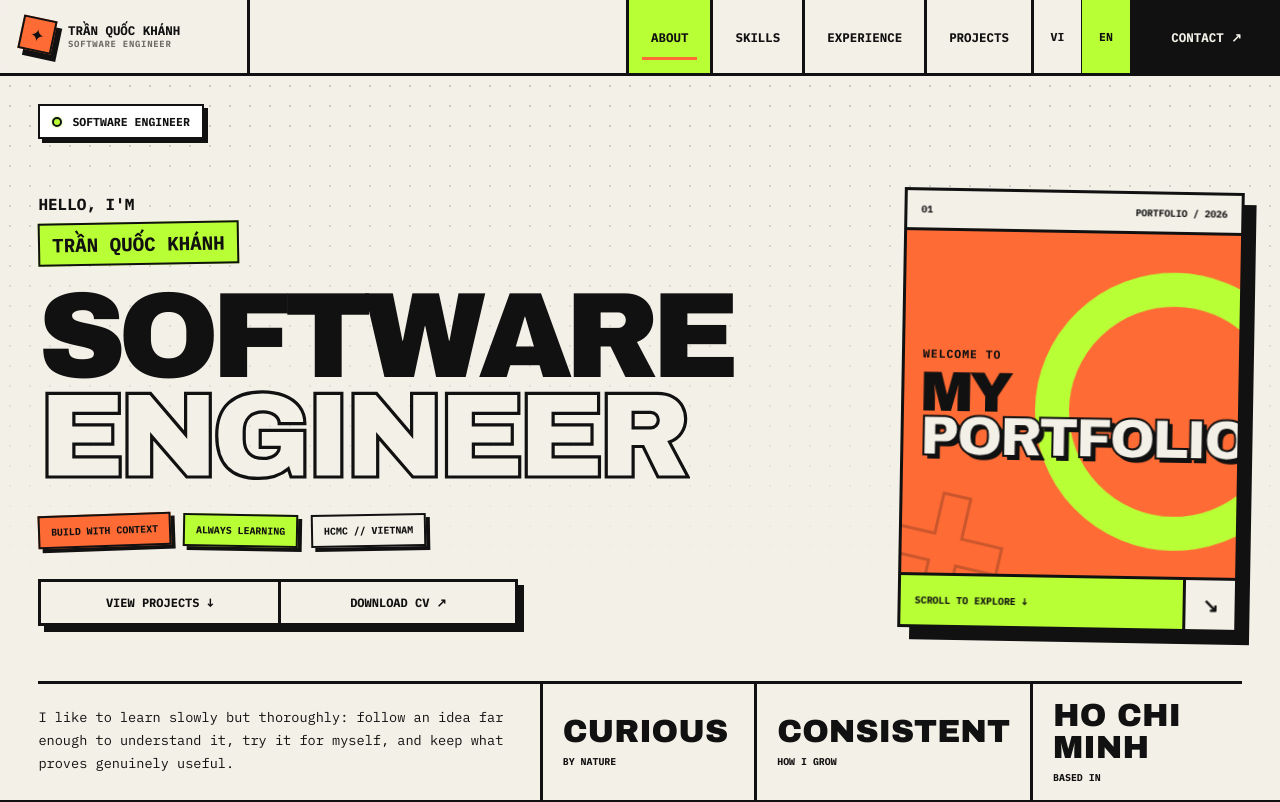
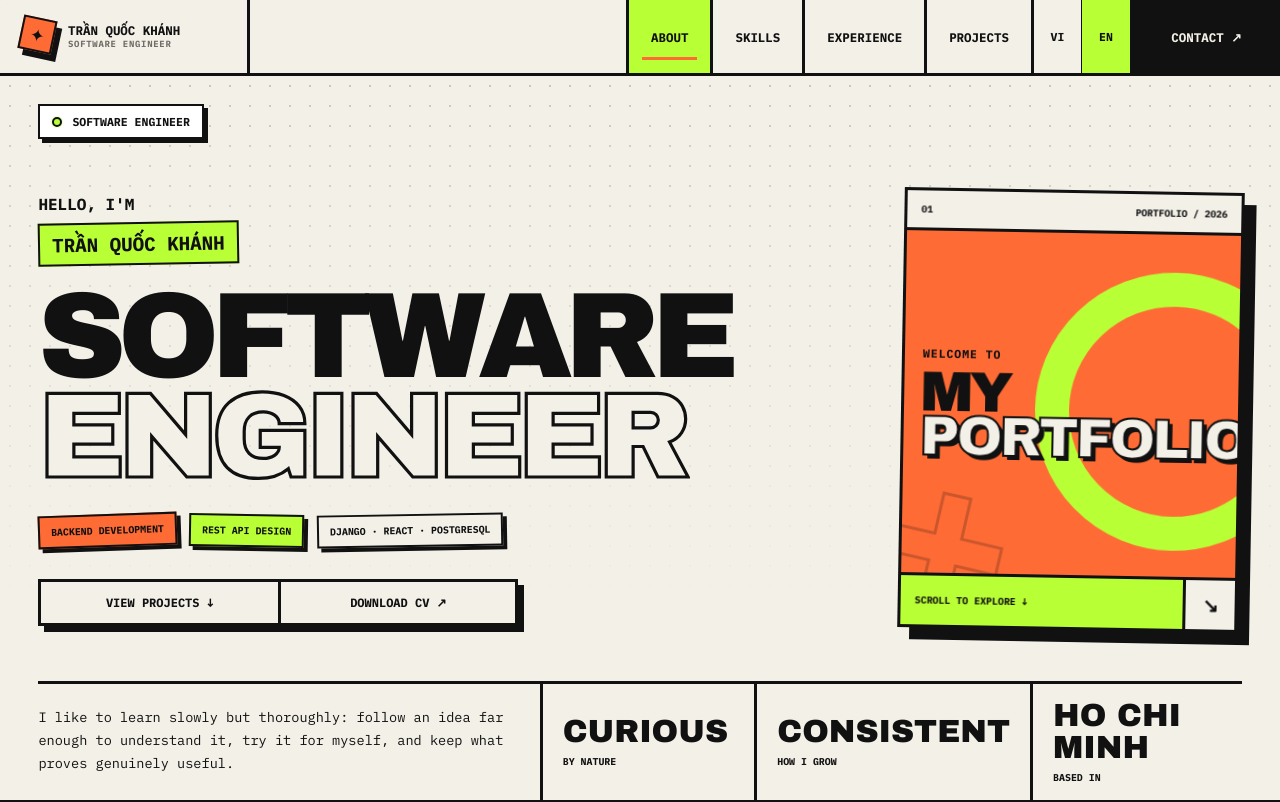
Before and after one commit to Trqkhanh17/Portfolio, a Next.js app: page / in a window 1280 px wide. Shown: the top 802 px of the page. Built offline with nearby package versions, Linux system fonts and the light colour scheme.

Commit message:
Use concrete engineering keywords in hero

```diff
--- a/app/page.tsx
+++ b/app/page.tsx
@@ -17,7 +17,7 @@ const copy = {
     resume: "TẢI CV ↗",
     summary: "Tôi học tốt nhất khi được tự tay làm: lần theo một câu hỏi đến tận gốc, thử đủ lâu để hiểu và chỉ giữ lại những điều thật sự hữu ích.",
     facts: [["ĐÀO SÂU", "CÁCH TÔI HỌC"], ["BỀN BỈ", "CÁCH TÔI TIẾN BỘ"], ["HỒ CHÍ MINH", "NƠI TÔI ĐANG SỐNG"]],
-    heroNotes: ["HIỂU RÕ · LÀM KỸ", "LUÔN SẴN SÀNG HỌC", "TP.HCM // VIỆT NAM"],
+    heroNotes: ["PHÁT TRIỂN BACKEND", "THIẾT KẾ REST API", "DJANGO · REACT · POSTGRESQL"],
     marquee: "PHÁT TRIỂN WEB ✦ THIẾT KẾ HỆ THỐNG ✦ REST API ✦ KIẾN TRÚC SẠCH ✦",
     aboutIndex: "01 / VỀ TÔI",
     aboutTitle: ["TÔI LÀ AI.", "CÁCH TÔI LÀM VIỆC."],
@@ -129,7 +129,7 @@ const copy = {
     resume: "DOWNLOAD CV ↗",
     summary: "I like to learn slowly but thoroughly: follow an idea far enough to understand it, try it for myself, and keep what proves genuinely useful.",
     facts: [["CURIOUS", "BY NATURE"], ["CONSISTENT", "HOW I GROW"], ["HO CHI MINH", "BASED IN"]],
-    heroNotes: ["BUILD WITH CONTEXT", "ALWAYS LEARNING", "HCMC // VIETNAM"],
+    heroNotes: ["BACKEND DEVELOPMENT", "REST API DESIGN", "DJANGO · REACT · POSTGRESQL"],
     marquee: "WEB DEVELOPMENT ✦ SYSTEM DESIGN ✦ REST API ✦ CLEAN ARCHITECTURE ✦",
     aboutIndex: "01 / ABOUT",
     aboutTitle: ["WHO I AM.", "HOW I WORK."],
```
